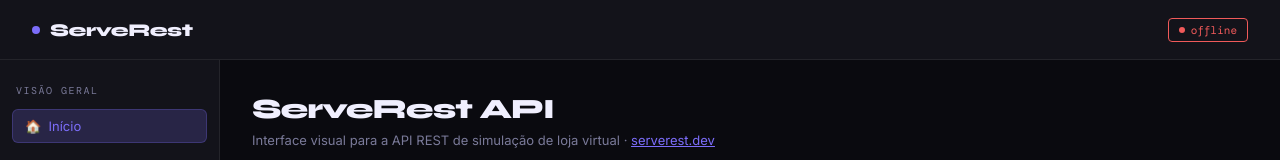
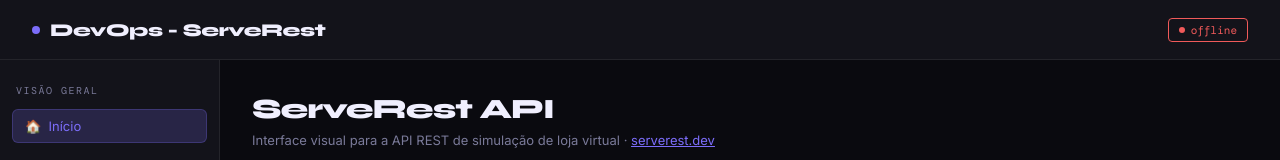
Before and after one commit to git-fsociety/projeto-serverest-ui, a plain HTML site: page app/index.html in a window 1280 px wide. Shown: the top 160 px of the page. Drawn offline with nearby package versions, Linux system fonts and the light colour scheme; no server answers.

Commit message:
Ajustando topo da pagina index.htm

```diff
--- a/app/index.html
+++ b/app/index.html
@@ -140,7 +140,7 @@
 <header>
   <div class="logo">
     <span class="logo-dot"></span>
-    ServeRest
+    DevOps - ServeRest
   </div>
   <span class="status-badge offline" id="statusBadge">
     <span class="status-dot"></span>
```
